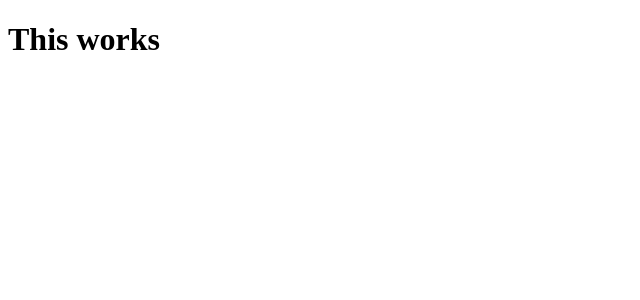
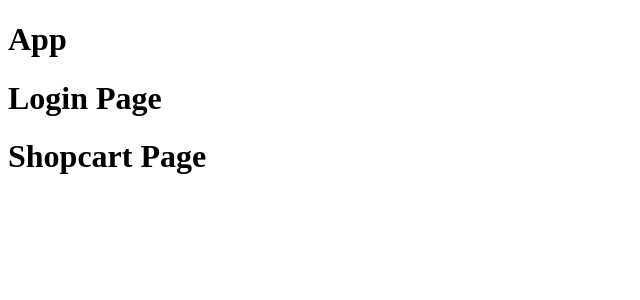
Before and after one commit to aikerary/ShopCartPracticeForReact, a React (Vite) app: page / in a window 1280 px wide. Shown: the top 300 px of the page, without its empty margins (0-640 px from the left). Built offline with nearby package versions, Linux system fonts and the light colour scheme.

Commit message:
Adding dotenv and react router dom to the project

```diff
--- a/package.json
+++ b/package.json
@@ -10,8 +10,10 @@
     "preview": "vite preview"
   },
   "dependencies": {
+    "dotenv": "^16.4.5",
     "react": "^18.2.0",
-    "react-dom": "^18.2.0"
+    "react-dom": "^18.2.0",
+    "react-router-dom": "^6.23.0"
   },
   "devDependencies": {
     "@types/react": "^18.2.66",
--- a/src/App.jsx
+++ b/src/App.jsx
@@ -1,3 +1,11 @@
 import { Login } from "./pages/login/Login"
 import { ShopCart } from "./pages/shop-cart/ShopCart"
-export const App = () => <h1>This works</h1>
+export const App = () => {
+  return (
+    <div>
+      <h1>App</h1>
+      <Login />
+      <ShopCart />
+    </div>
+  )
+}
```
